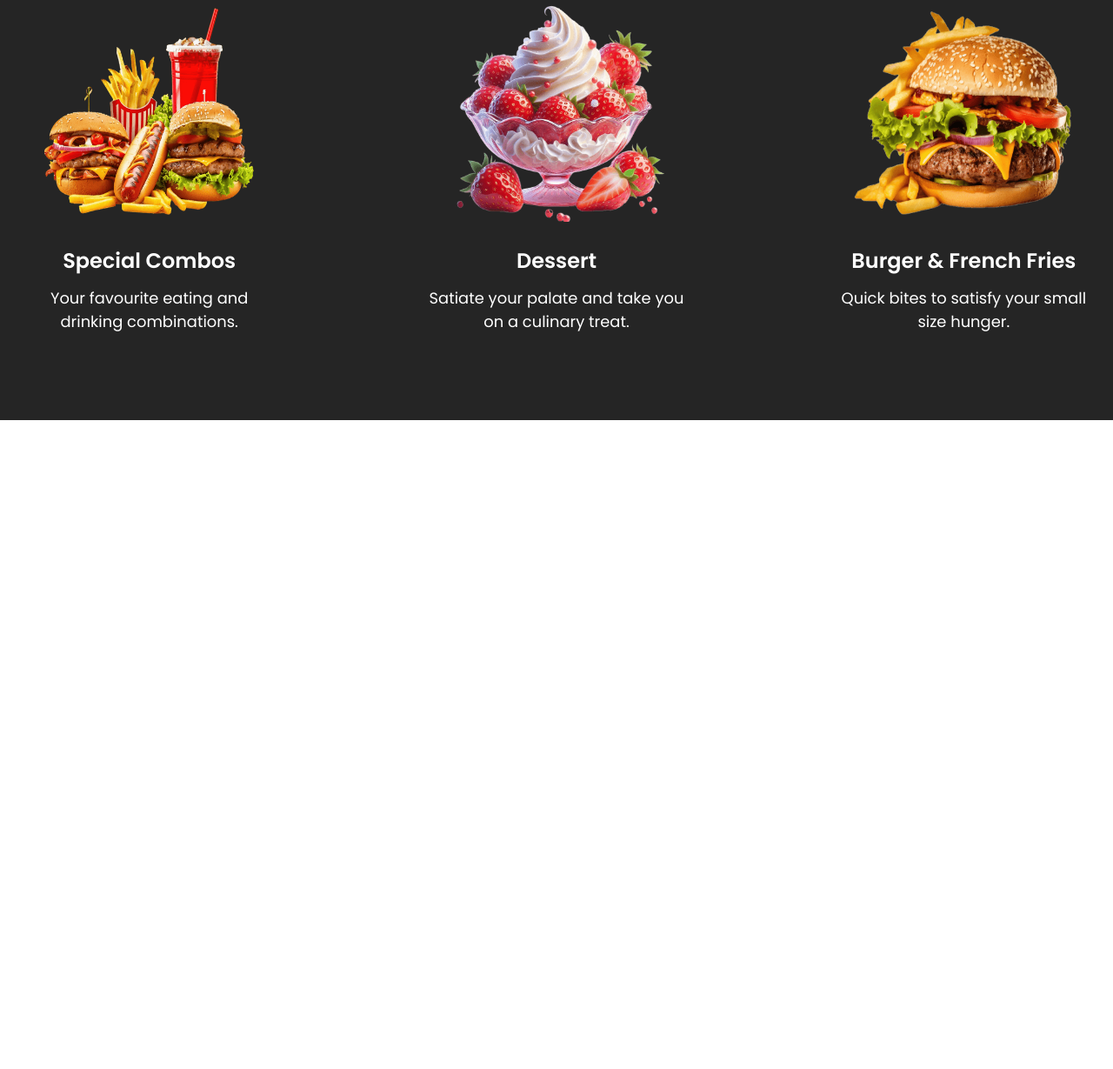
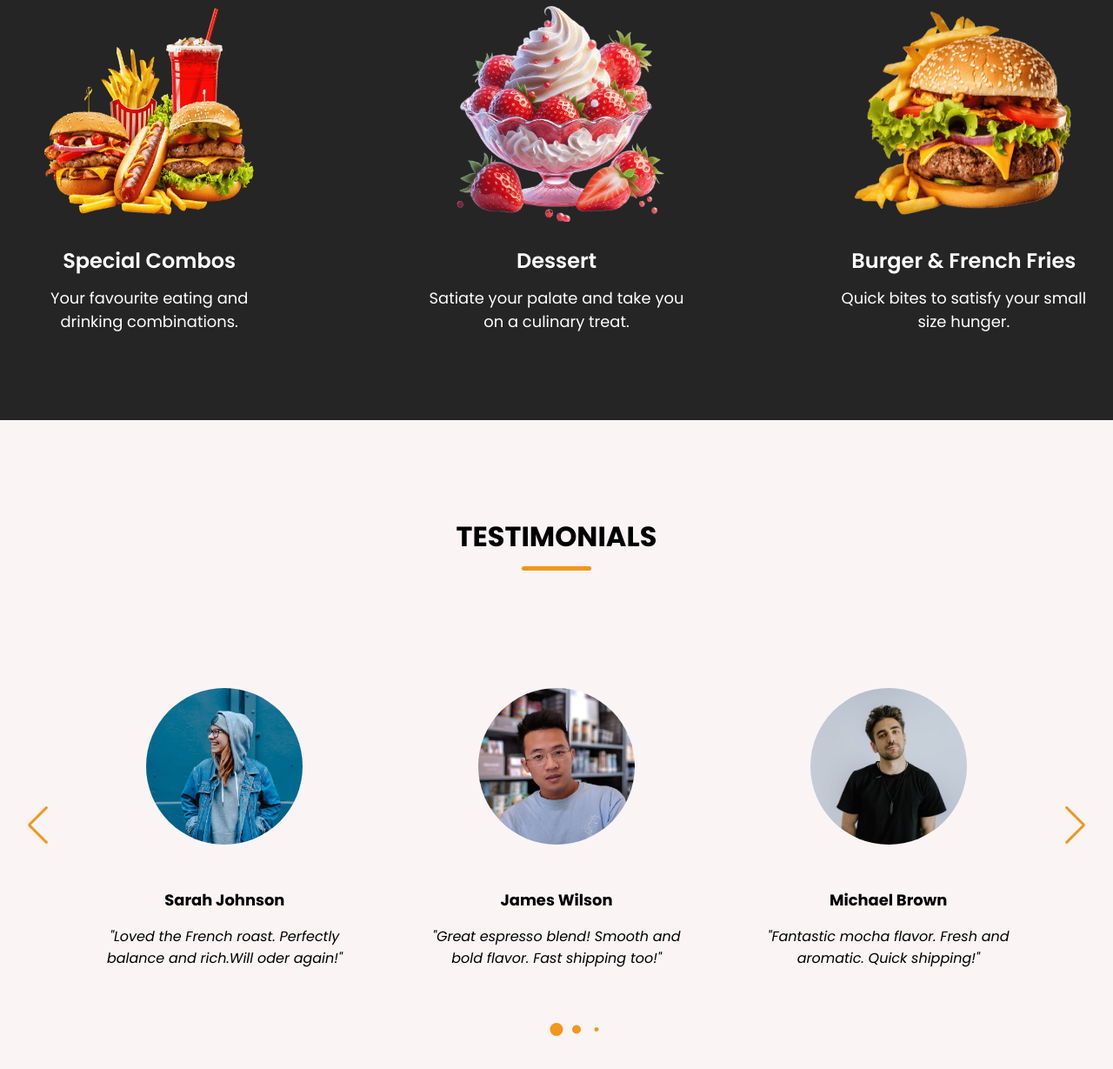
Before and after one commit to Nimsarani/Coffee-Shop-Managing-Website, a plain HTML site: page index.html in a window 1280 px wide. Shown: the part 2234-3463 px from the top of the page at 87% size. Before the commit the page ends 2717 px from the top, so only its background shows below. Drawn offline with nearby package versions, Linux system fonts and the light colour scheme; a web font is replaced by a local one.

Commit message:
testimonials design

```diff
--- a/index.html
+++ b/index.html
@@ -6,6 +6,8 @@
     <title>Coffee Website</title>
     <!--Linking Font Awesome for icons-->
     <link rel="stylesheet" href="https://cdnjs.cloudflare.com/ajax/libs/font-awesome/6.7.2/css/all.min.css">
+    <!--Linking Swiper CSS-->
+    <link rel="stylesheet" href="https://cdn.jsdelivr.net/npm/swiper@11/swiper-bundle.min.css">
     <link rel="stylesheet" href="style.css">
 </head>
 <body>
@@ -58,7 +60,7 @@
         </div>
       </section>
 
-      <!--About Section-->
+      <!--About section-->
       <section class="about-section">
         <div class="section-content">
             <div class="about-image-wrapper">
@@ -76,7 +78,7 @@
         </div>
       </section>
 
-      <!--Menu Section-->
+      <!--Menu section-->
       <section class="menu-section">
         <h2 class="section-title">Our Menu</h2>
         <div class="section-content">
@@ -126,7 +128,53 @@
             </ul>
         </div>
       </section>
+
+      <!--Testimonials section-->
+      <section class="testimonials-section">
+        <h2 class="section-title">Testimonials</h2>
+        <div class="section-content">
+            <div class="slider-container swiper">
+                <div class="slider-wrapper">
+                    <ul class="testimonials-list swiper-wrapper">
+                        <li class="testimonial swiper-slide">
+                            <img src="Assest/user-1.jpg" alt="User" class="user-image">
+                            <h3 class="name">Sarah Johnson</h3>
+                            <i class="feedback">"Loved the French roast. Perfectly balance and rich.Will oder again!"</i>
+                        </li>
+                        <li class="testimonial swiper-slide">
+                            <img src="Assest/user-2.jpg" alt="User" class="user-image">
+                            <h3 class="name">James Wilson</h3>
+                            <i class="feedback">"Great espresso blend! Smooth and bold flavor. Fast shipping too!"</i>
+                        </li>
+                        <li class="testimonial swiper-slide">
+                            <img src="Assest/user-3.jpg" alt="User" class="user-image">
+                            <h3 class="name">Michael Brown</h3>
+                            <i class="feedback">"Fantastic mocha flavor. Fresh and aromatic. Quick shipping!"</i>
+                        </li>
+                        <li class="testimonial swiper-slide">
+                            <img src="Assest/user-4.jpg" alt="User" class="user-image">
+                            <h3 class="name">Emily Harris</h3>
+                            <i class="feedback">"Excellent quality! Fresh beans and quick delivery.Highly recomment."</i>
+                        </li>
+                        <li class="testimonial swiper-slide">
+                            <img src="Assest/user-5.jpg" alt="User" class="user-image">
+                            <h3 class="name">Anthony Thompson</h3>
+                            <i class="feedback">"Best decaf I've tried! Smooth and flavorful.Arrived promptly."</i>
+                        </li>
+                    </ul>
+                    <div class="swiper-pagination"></div>
+                    <div class="swiper-slide-button swiper-button-prev"></div>
+                    <div class="swiper-slide-button swiper-button-next"></div>
+                </div>
+            </div>
+        </div>
+      </section>
     </main>
+
+    <!--Linkig Swiper script -->
+    <script src="https://cdn.jsdelivr.net/npm/swiper@11/swiper-bundle.min.js"></script>
+
+    <!--Linking custom script-->
     <script src="script.js"></script>
 </body>
 </html>
--- a/script.js
+++ b/script.js
@@ -8,3 +8,37 @@ menuOpenButton.addEventListener("click",() => {
 
 //Close menu when the close button is clicked
 menuCloseButton.addEventListener("click", () => menuOpenButton.click())
+
+
+//Initialize Swiper
+const swiper = new Swiper('.slider-wrapper', {
+    loop: true,
+    grabCursor: true,
+    spaceBetween:25,
+
+    // If we need pagination
+    pagination: {
+      el: '.swiper-pagination',
+      clickable: true,
+      dynamicBullets:true,
+    },
+
+    // Navigation arrows
+    navigation: {
+      nextEl: '.swiper-button-next',
+      prevEl: '.swiper-button-prev',
+    },
+
+    //Responsive Breakpoints
+    breakpoints: {
+        0: {
+            slidesPerView: 1
+        },
+        768: {
+            slidesPerView: 2
+        },
+        1024: {
+            slidesPerView: 3
+        }
+    }
+  });
--- a/style.css
+++ b/style.css
@@ -281,6 +281,59 @@ header .navbar {
     font-size: var(--font-size-m);
 }
 
+/*Testimonials section styling*/
+.testimonials-section {
+    padding: 50px 0 100px;
+    background: var(--light-pink-color);
+}
+
+.testimonials-section .slider-wrapper{
+    overflow: hidden;
+    margin: 0 60px 50px ;
+}
+
+.testimonials-section .testimonial{
+    display: flex;
+    padding: 35px;
+    text-align: center;
+    flex-direction: column;
+    align-items: center;
+}
+
+.testimonials-section .testimonial .user-image{
+    width: 180px;
+    height: 180px;
+    object-fit: cover;
+    margin-bottom: 50px;
+    border-radius: var(--border-radius-circle);
+}
+
+.testimonials-section .testimonial .name{
+    margin-bottom: 16px;
+    font-size: var(--font-size-m);
+}
+
+
+.testimonials-section .testimonial .feedback{
+    line-height: 25px;
+}
+
+.testimonials-section .swiper-pagination-bullet{
+    width: 15px;
+    height: 15px;
+    opacity: 1;
+    background: var(--secondary-color);
+}
+
+.testimonials-section .swiper-slide-button{
+    margin-top: -50px;
+    color: var(--secondary-color);
+    transition: 0.3 ease;
+}
+
+.testimonials-section .swiper-slide-button:hover{
+    color: var(--secondary-color);
+}
 
 /*Responsive media query code for max width 1024px*/
 @media screen and (max-width: 1024px){
@@ -396,6 +449,8 @@ header .navbar {
     }
 
 }
+
+/*Responsive media query code for max width 640px*/
 @media screen and (max-width: 640px){
     .menu-section .menu-list{
         gap: 60px;
@@ -403,4 +458,11 @@ header .navbar {
     .menu-section .menu-list .menu-item{
         width: 100%;
     }
+    .testimonials-section .slider-wrapper{
+        margin: 0 0 30px;
+    }
+
+    .testimonials-section .swiper-slide-button{
+        display: none;
+    }
 }
```
